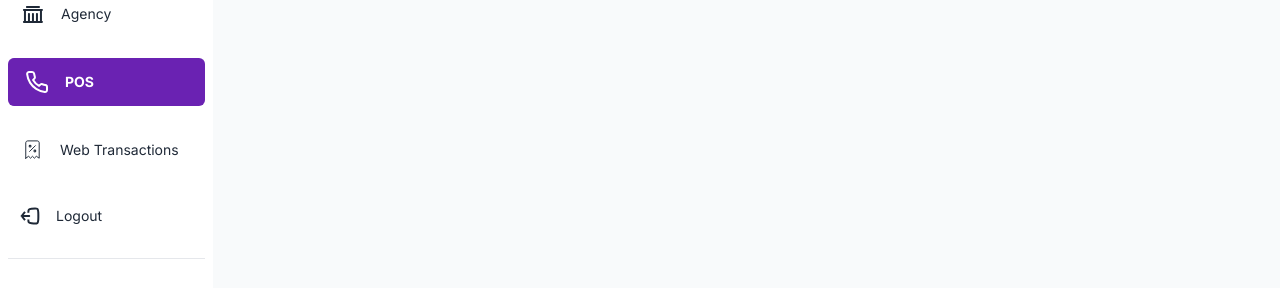
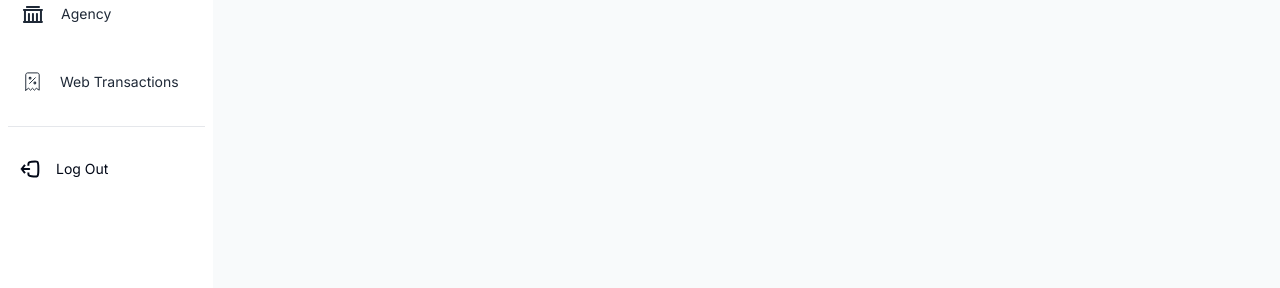
Before and after one commit to ieadeleke/dashboard, a Next.js app: page /pos in a window 1280 px wide. Shown: the part 246-534 px from the top of the page. Built offline with nearby package versions, Linux system fonts and the light colour scheme.

Commit message:
added logout

```diff
--- a/src/components/layout/dashboard/components/MenuSideBar.tsx
+++ b/src/components/layout/dashboard/components/MenuSideBar.tsx
@@ -10,10 +10,32 @@ import { Divider } from '@/components/Divider'
 import { ConfirmationAlertDialog, ConfirmationAlertDialogRef } from '@/components/dialogs/ConfirmationAlertDialog'
 import { useRef } from 'react'
 import { PhoneIcon } from 'lucide-react'
+import { logOut } from '@/utils/auth/logout'
 
 
 export const MenuSideBar = () => {
     const confirmationDialogRef = useRef<ConfirmationAlertDialogRef>(null)
+
+    function handleLogout() {
+        confirmationDialogRef.current?.show({
+            data: {
+                title: "Are you sure you want to logout?",
+                description: "Your active session will be removed from this device",
+                label: {
+                    confirm: "Yes",
+                    cancel: "No"
+                }
+            },
+            onCancel: () => {
+                confirmationDialogRef.current?.dismiss()
+            },
+            onConfirm: () => {
+                confirmationDialogRef.current?.dismiss()
+                logOut()
+                location.href = "/login"
+            }
+        })
+    }
 
     return (
         <div className="w-full h-full flex flex-col gap-8 items-center bg-white overflow-y-scroll no-scrollbar px-0 py-6 lg:px-2 lg:items-start">
@@ -29,10 +51,16 @@ export const MenuSideBar = () => {
                 <ListItem isActive startIcon={<DashboardIcon />} name="Dashboard" href="/" />
                 <ListItem startIcon={<AgentsIcon />} name="Agents" href="/agents" />
                 <ListItem startIcon={<AgencyIcon />} name="Agency" href="/agency" />
-                <ListItem startIcon={<PhoneIcon />} name="POS" href="/pos" />
                 <ListItem startIcon={<TransactionIcon />} name="Web Transactions" href="/web-transactions" />
-                <ListItem startIcon={<LogOutIcon />} name="Logout" href="/logout" />
                 <Divider />
+                <div
+                    onClick={handleLogout}
+                    className={`flex cursor-pointer rounded-md items-center gap-4 px-3 py-3 hover:bg-primary-20`}>
+
+                    <LogOutIcon />
+                    <p className={`hidden text-sm lg:block`}>Log Out</p>
+
+                </div>
             </div>
         </div>
     );
```
